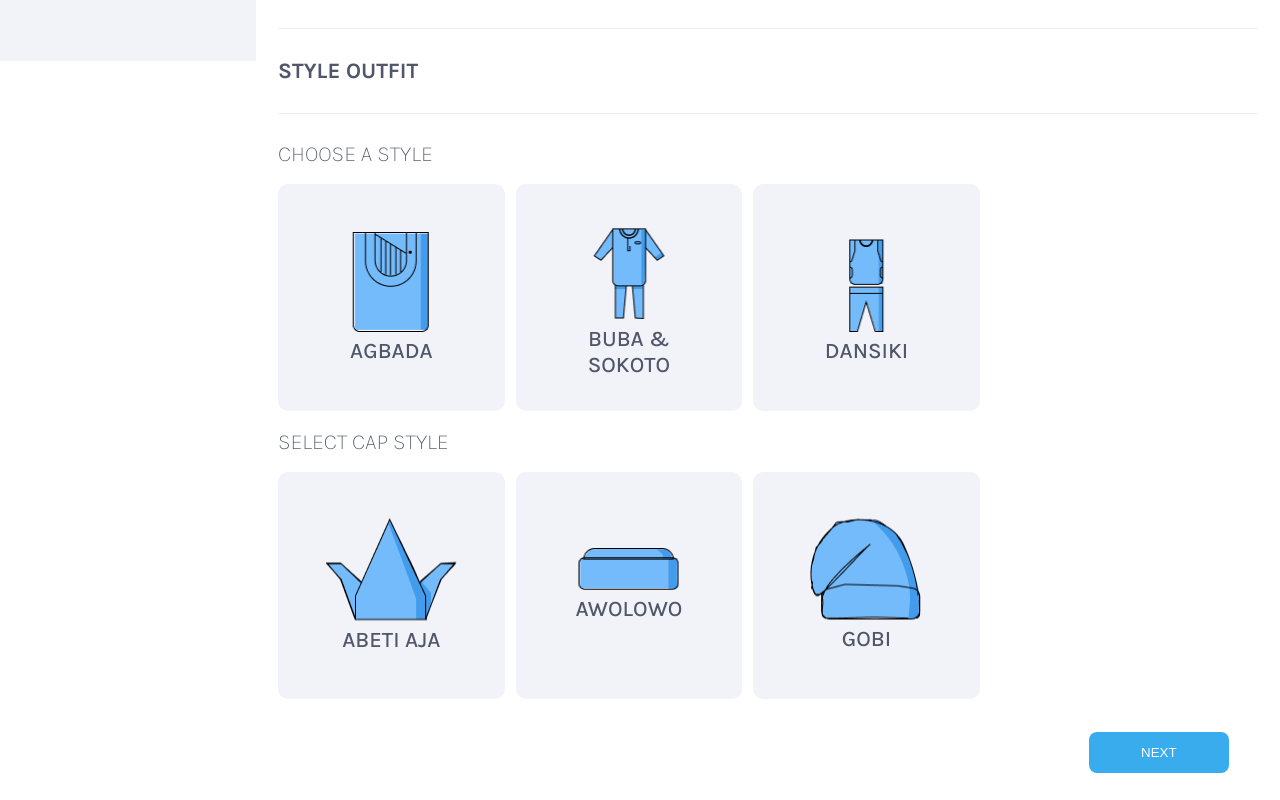
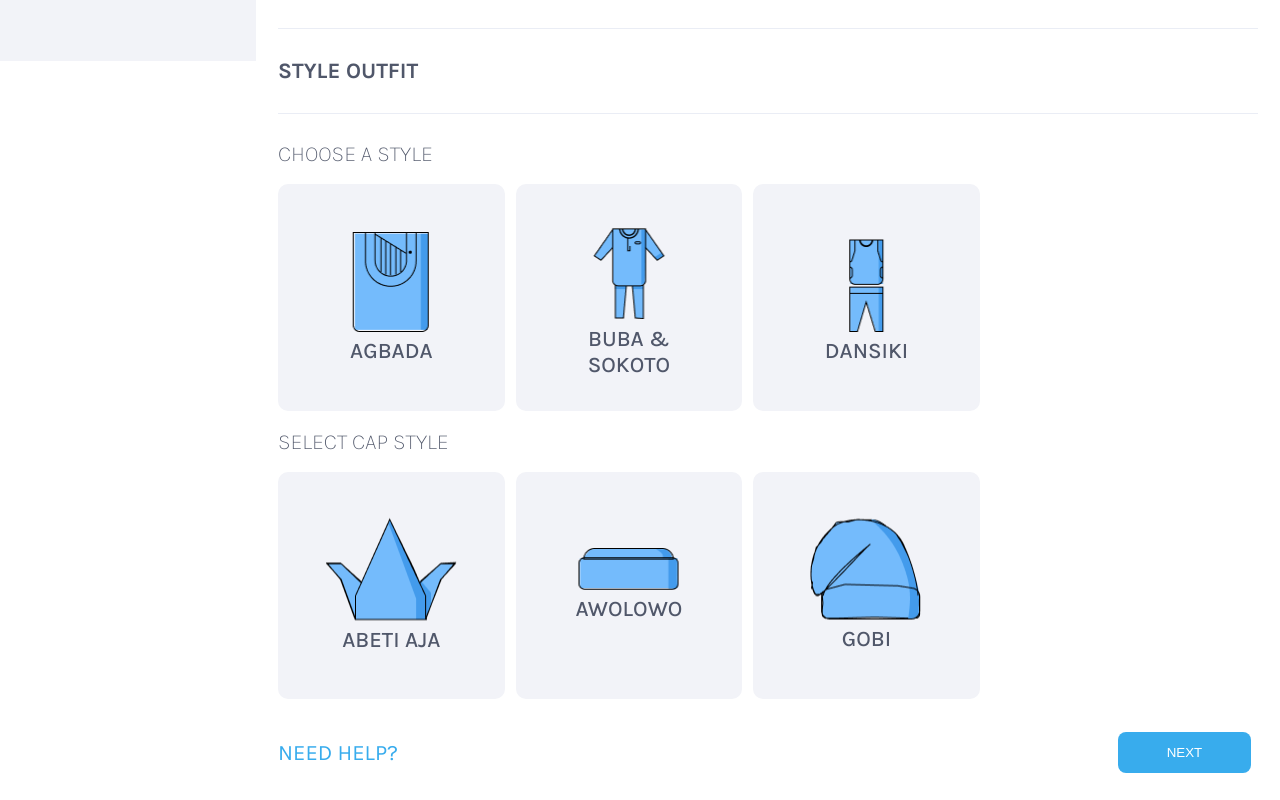
Before and after one commit to dejiborewa/ntailor, a React (Create React App) app: page /store in a window 1280 px wide. Shown: the part 1129-1929 px from the top of the page. Built offline with nearby package versions, Linux system fonts and the light colour scheme.

Commit message:
contact linked added to store.js

```diff
--- a/src/pages/store.js
+++ b/src/pages/store.js
@@ -94,6 +94,10 @@ const list = [
 const Container = styled.div`
   color: var(--color-text-secondary);
 
+  &.store {
+    padding-bottom: .2em;
+  }
+
   &.header-wrapper {
     display: none;
   }
@@ -130,6 +134,10 @@ const Container = styled.div`
     top: 0;
   }
 
+  &.help {
+    display: none;
+  }
+
   @media (min-width: 452px) {
     .blue-tick-container {
       width: 10.3em;
@@ -138,6 +146,18 @@ const Container = styled.div`
 
   @media (min-width: 768px) {
     font-size: 22px;
+
+    &.footer {
+      display: flex;
+      justify-content: space-between;
+      align-items: center;
+      width: 100%;
+      padding: 0 1em;
+    }
+
+    &.help {
+      display: block;
+    }
   }
 
   @media (min-width: 1024px) {
@@ -192,6 +212,12 @@ export const Text = styled.h4`
   font-weight: lighter;
   margin: 0.8em 0;
   color: var(--color-text-secondary);
+`;
+
+const Help = styled(Text)`
+  color: var(--color-footerBg);
+  font-weight: 400;
+  margin: 0;
 `;
 
 const Image = styled.img`
@@ -414,7 +440,7 @@ const Store = () => {
   };
 
   return (
-    <Container>
+    <Container className="store">
       <Nav />
       {width >= 1024 ? (
         <Container className="header-wrapper">
@@ -540,6 +566,13 @@ const Store = () => {
               </Container>
             </Container>
           </Container>
+          <Container className="footer">
+            <Container className="help">
+              <Link to="/contact" style={{ textDecoration: "none" }}>
+                <Help>NEED HELP?</Help>
+              </Link>
+            </Container>
+
             <Container>
               <Footer
                 text="NEXT"
@@ -551,6 +584,7 @@ const Store = () => {
           </Container>
         </Container>
       </Container>
+    </Container>
   );
 };
 
```
Lines whose indentation alone changed are shown as unchanged.
